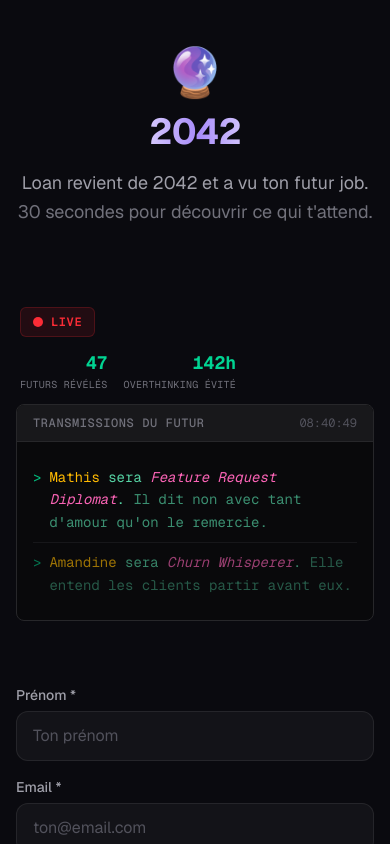
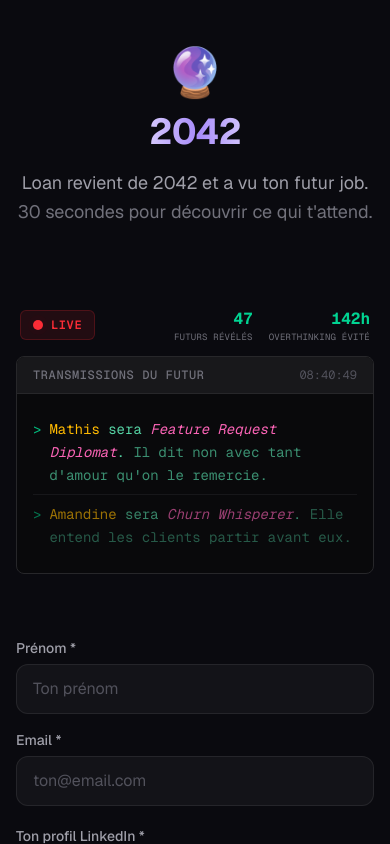
Before and after one commit to cheznola/loan, a Next.js app: page / in a window 390 px wide. Shown: the top 844 px of the page. Built offline with nearby package versions, Linux system fonts and the light colour scheme.

Commit message:
Update TransmissionFeed.tsx

```diff
--- a/app/components/TransmissionFeed.tsx
+++ b/app/components/TransmissionFeed.tsx
@@ -195,7 +195,7 @@ export default function TransmissionFeed() {
   return (
     <div className="w-full max-w-2xl mx-auto mt-10 mb-6 font-mono">
       {/* Header avec LIVE badge et stats */}
-      <div className="flex flex-col sm:flex-row justify-between items-start sm:items-center gap-3 mb-3 px-1">
+      <div className="flex justify-between items-center mb-3 px-1">
         <div className="flex items-center gap-2 px-3 py-1.5 rounded-md bg-red-500/10 border border-red-500/20">
           <span className="relative flex h-2.5 w-2.5">
             <span className="animate-ping absolute inline-flex h-full w-full rounded-full bg-red-500 opacity-75"></span>
@@ -205,12 +205,12 @@ export default function TransmissionFeed() {
         </div>
         <div className="flex gap-4 sm:gap-6">
           <div className="text-right">
-            <div className="text-emerald-400 text-lg font-bold">{stats.futurs.toLocaleString()}</div>
-            <div className="text-zinc-500 text-[10px] uppercase tracking-wide">Futurs révélés</div>
+            <div className="text-emerald-400 text-base sm:text-lg font-bold">{stats.futurs.toLocaleString()}</div>
+            <div className="text-zinc-500 text-[9px] sm:text-[10px] uppercase tracking-wide">Futurs révélés</div>
           </div>
           <div className="text-right">
-            <div className="text-emerald-400 text-lg font-bold">{stats.overthinking.toLocaleString()}h</div>
-            <div className="text-zinc-500 text-[10px] uppercase tracking-wide">Overthinking évité</div>
+            <div className="text-emerald-400 text-base sm:text-lg font-bold">{stats.overthinking.toLocaleString()}h</div>
+            <div className="text-zinc-500 text-[9px] sm:text-[10px] uppercase tracking-wide">Overthinking évité</div>
           </div>
         </div>
       </div>
```
